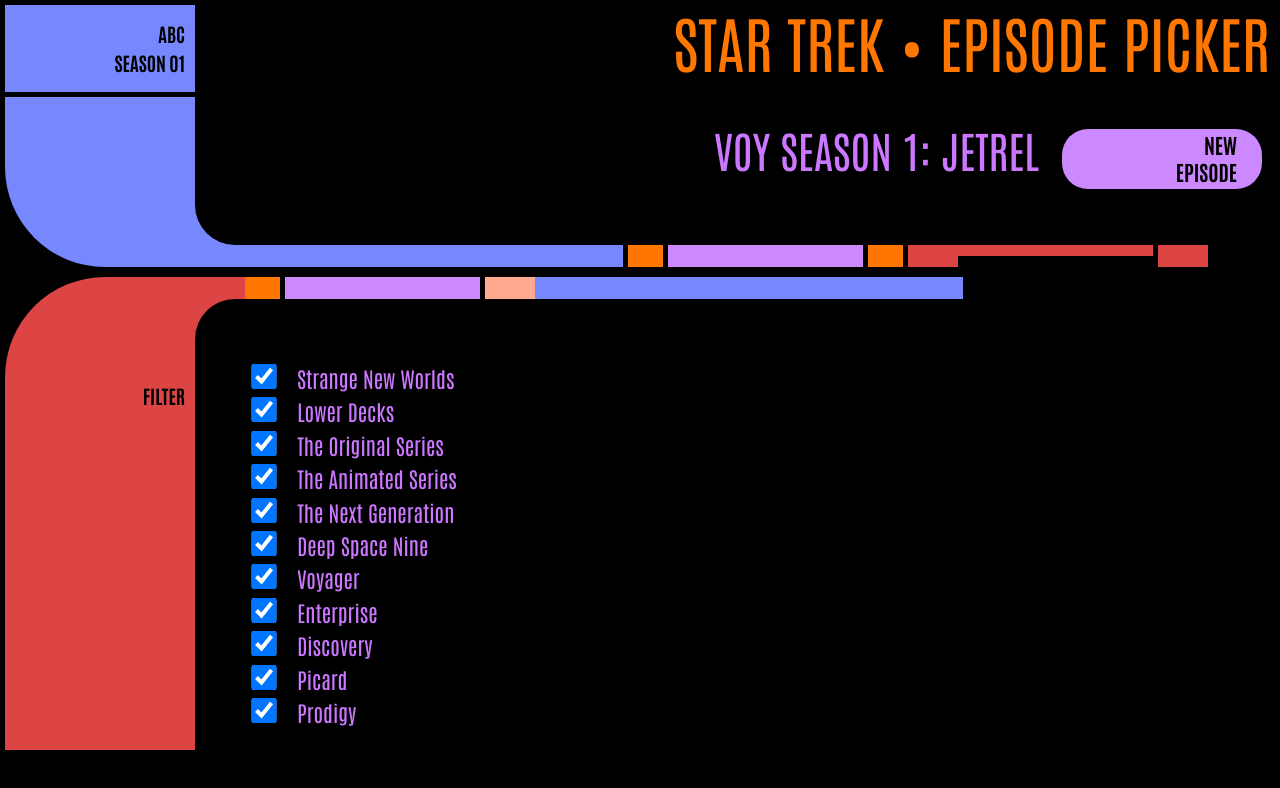
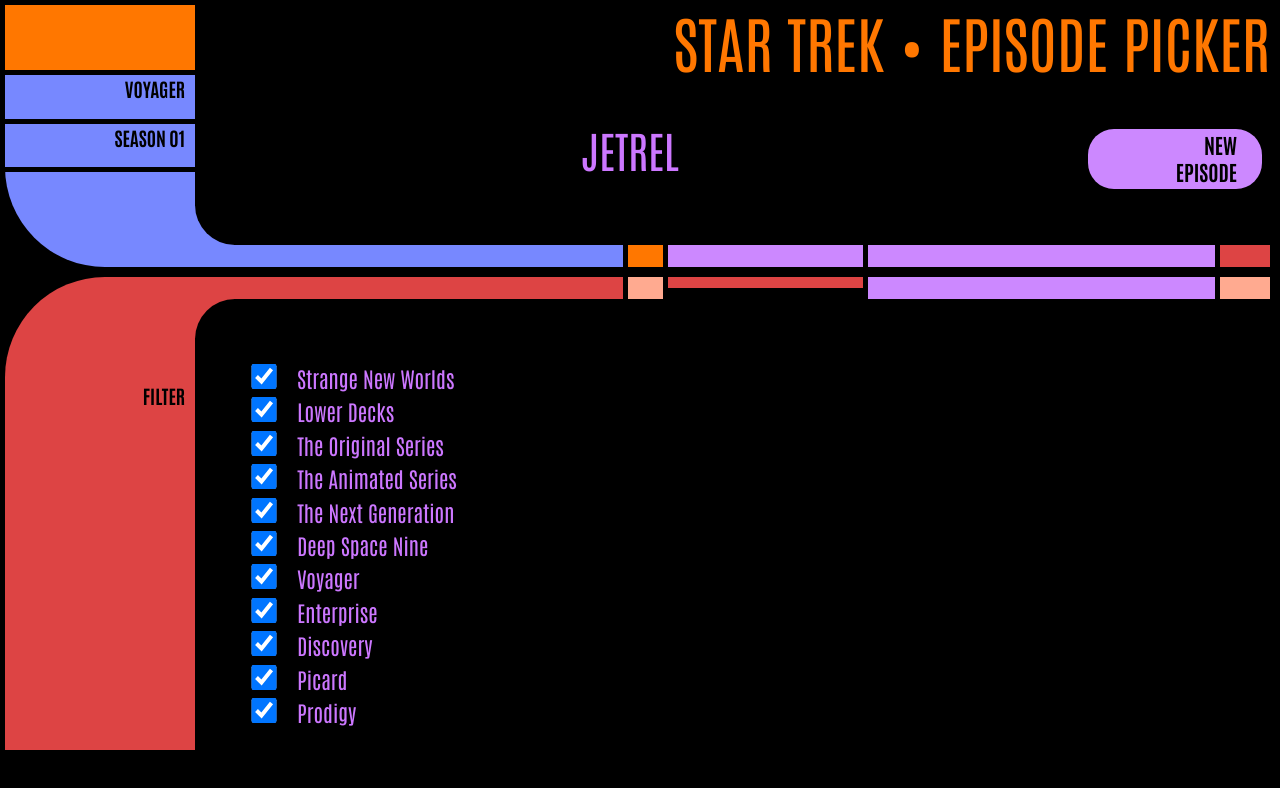
Before and after one commit to mktwohy/StarTrekEpisodePicker, a website built with webpack: page index.html in a window 1280 px wide. Built offline with nearby package versions, Linux system fonts and the light colour scheme; files whose address does not match are found by name.

Commit message:
show series and season in panels

```diff
--- a/index.html
+++ b/index.html
@@ -16,15 +16,22 @@
 <body>
     <div class="wrap">
         <div class="left-frame-top">
-            <div class="panel-2">ABC</div>
-            <div class="panel-3">SEASON 01</div>
+            <div class="panel-5" style="padding-bottom: 40px; line-height: 1.2;"></div>
+            <div id="series" class="panel-3">SERIES</div>
+            <div id="season" class="panel-3">SEASON</div>
         </div>
+
         <div class="right-frame-top">
             <div class="banner">Star Trek &#149; Episode Picker</div>
-            <div class="data-cascade-button-group">
-                <h2 id="episode">Some Episode</h2>
-                <div class="buttons">
-                    <a id="btn_new_episode" class="two-rows">New <br/>Episode</a>
+
+            <div class="flexbox" style="padding-left: 10px">
+                <div class="col">
+                    <h2 id="episode">Some Episode</h2>
+                </div>
+                <div class="button-col">
+                    <div class="buttons">
+                        <a id="btn_new_episode" class="two-rows">New <br/>Episode</a>
+                    </div>
                 </div>
             </div>
 
@@ -35,9 +42,7 @@
                 <div class="bar-1"></div>
                 <div class="bar-2"></div>
                 <div class="bar-3"></div>
-                <div class="bar-2"></div>
-                <div class="bar-5"></div>
-                <div class="bar-8"></div>
+                <div class="bar-4"></div>
                 <div class="bar-5"></div>
             </div>
         </div>
@@ -52,11 +57,11 @@
 
         <div class="right-frame">
             <div class="bar-panel">
-                <div class="bar-5"></div>
-                <div class="bar-2"></div>
-                <div class="bar-3"></div>
+                <div class="bar-6"></div>
+                <div class="bar-7"></div>
+                <div class="bar-8"></div>
+                <div class="bar-9"></div>
                 <div class="bar-10"></div>
-                <div class="bar-1"></div>
             </div>
 
             <div class="corner-bg">
--- a/src/index.ts
+++ b/src/index.ts
@@ -49,10 +49,26 @@
 }
 
 function showRandomEpisode() {
-    console.log("toggled: ", getToggledSeries())
     let toggledSeriesIds = getToggledSeries().map(series => series.id)
-    let episode = db.getRandomEpisode((episode) => toggledSeriesIds.includes(episode.series.id))
-    console.log("Randomly picked episode: ", episode)
+    let episode = db.getRandomEpisode(episode=>
+        toggledSeriesIds.includes(episode.series.id)
+    )
     if (episode === undefined || episode === null) return
-    $('#episode').text(`${episode.season.title}: ${episode.title}`)
+    $('#episode').text(episode.title)
+    $('#season').text(`SEASON ${leftPadZeros(episode.season.seasonNumber)}`)
+    $('#series').text(episode.series.title.toUpperCase())
 }
+
+function leftPadZeros(num: number, targetLength: number = 2): string {
+    return num.toString().padStart(targetLength, '0');
+}
+
+
+
+function doStuff() {
+
+}
+
+function main() {
+
+}
--- a/style.css
+++ b/style.css
@@ -14,6 +14,14 @@
     width: available;
     display: flex;
     align-items: center;
+    justify-content: start;
+    flex-direction: column;
+}
+
+.left-column {
+    width: available;
+    display: flex;
+    align-items: start;
     justify-content: start;
     flex-direction: column;
 }
```
Also changed, not shown: dist/main.js.
